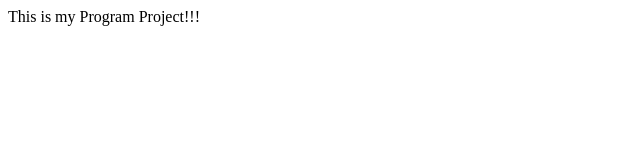
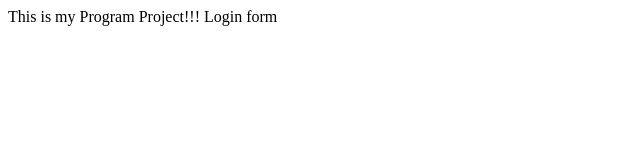
Before and after one commit to daelb/ProgramProject, a plain HTML site: page index.html in a window 1280 px wide. Shown: the full height of the page, 0-640 px from the left. Drawn offline with Linux system fonts and the light colour scheme.

Commit message:
Login Form

```diff
--- a/index.html
+++ b/index.html
@@ -4,5 +4,6 @@
   </head>
   <body>
     This is my Program Project!!!
+    Login form
   </body>
 </html>
```
Also changed, not shown: login.html (added, +1 -0 lines), 1 other file.
